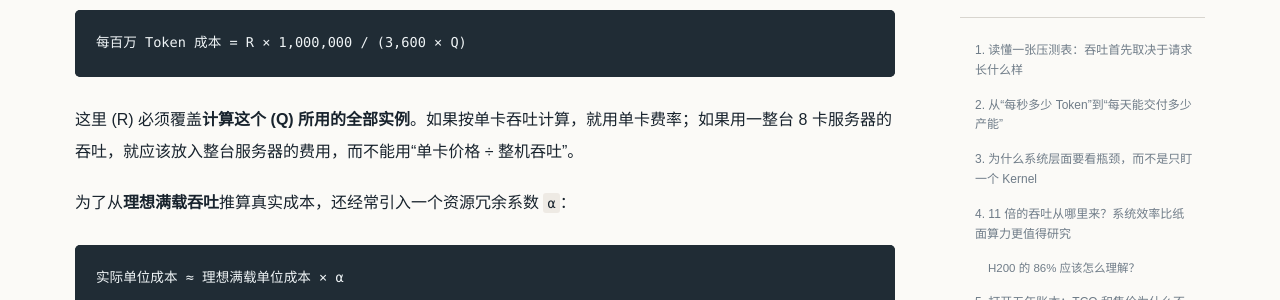
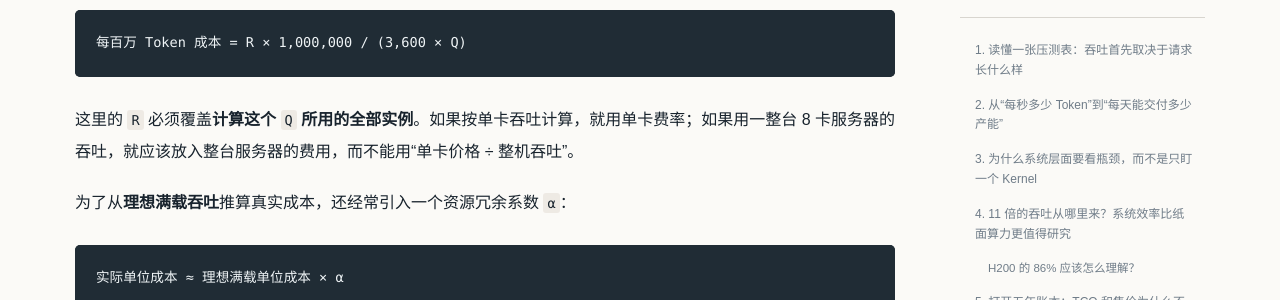
Before and after one commit to Phoenix3334/Phoenix3334.github.io, a Jekyll site: the page built from _posts/2026-11-19-benchmark-capacity-token-cost.md, in a window 1280 px wide and 900 px high, scrolled down 9892 px. Shown: the part 149-449 px from the top of the window. Built offline with Jekyll 4.4.1, drawn with Linux system fonts in a browser that asks for light colours.

Commit message:
blog: finish static math formatting for Jekyll

```diff
--- a/_posts/2026-11-19-benchmark-capacity-token-cost.md
+++ b/_posts/2026-11-19-benchmark-capacity-token-cost.md
@@ -197,7 +197,7 @@ s：这部分自身的加速倍数
 每百万 Token 成本 = R × 1,000,000 / (3,600 × Q)
 ~~~
 
-这里 \(R\) 必须覆盖**计算这个 \(Q\) 所用的全部实例**。如果按单卡吞吐计算，就用单卡费率；如果用一整台 8 卡服务器的吞吐，就应该放入整台服务器的费用，而不能用“单卡价格 ÷ 整机吞吐”。
+这里的 `R` 必须覆盖**计算这个 `Q` 所用的全部实例**。如果按单卡吞吐计算，就用单卡费率；如果用一整台 8 卡服务器的吞吐，就应该放入整台服务器的费用，而不能用“单卡价格 ÷ 整机吞吐”。
 
 为了从**理想满载吞吐**推算真实成本，还经常引入一个资源冗余系数 `α`：
 
```
